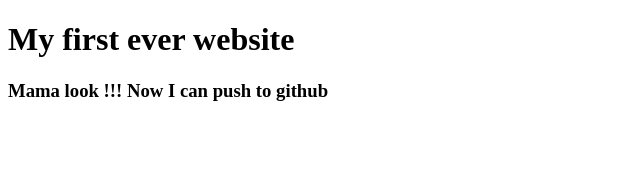
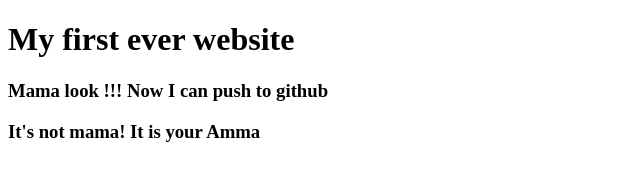
Before and after one commit to Mlutfulkabir/my-first-website, a plain HTML site: page index.html in a window 1280 px wide. Shown: the whole page, without its empty margins (0-640 px from the left). Drawn offline with Linux system fonts and the light colour scheme.

Commit message:
Update index.html

```diff
--- a/index.html
+++ b/index.html
@@ -8,5 +8,6 @@
 <body>
   <h1>My first ever website</h1>
   <h3> Mama look !!! Now I can push to github</h3>
+  <h3> It's not mama! It is your Amma
 </body>
 </html>
```
